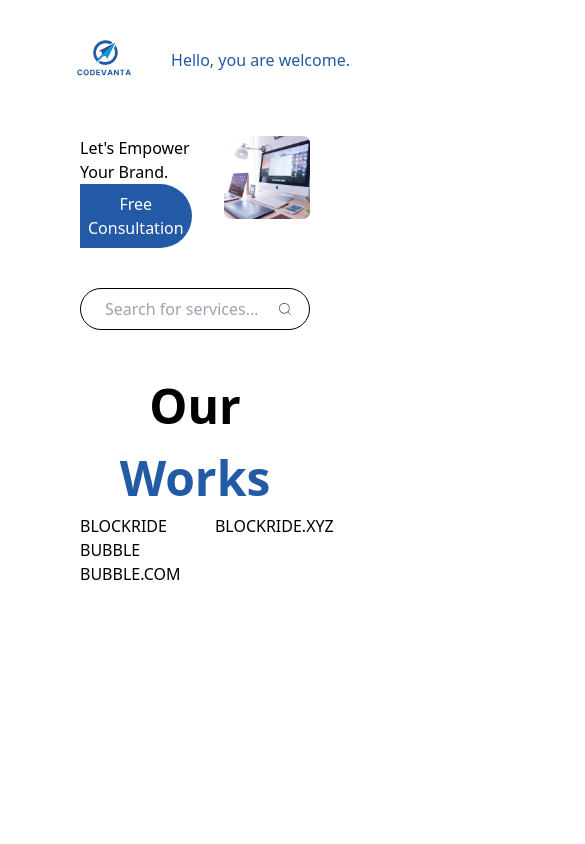
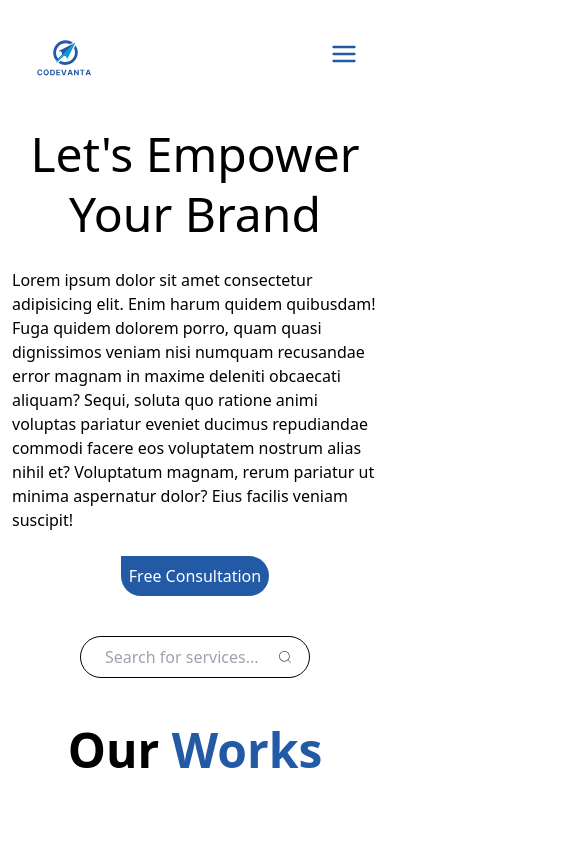
Before and after one commit to Code-Vanta/CompanyWebsite, a React (Vite) app in the folder CodeVanta/: page / in a window 390 px wide. Shown: the top 844 px of the page, 585 px wide, since content can reach past the window. Built offline with nearby package versions, Linux system fonts and the light colour scheme.

Commit message:
Navbar responsiveness and Landing page hero section

```diff
--- a/CodeVanta/src/component/button/Button.jsx
+++ b/CodeVanta/src/component/button/Button.jsx
@@ -3,7 +3,7 @@ import React from 'react'
 const Button = ({text,style}) => {
   return (
     <div>
-        <button className={`${style} rounded-bl-lg`}>{text}</button>
+        <button className={`${style}`}>{text}</button>
     </div>
   )
 }
--- a/CodeVanta/src/component/heroHome/HeroH.jsx
+++ b/CodeVanta/src/component/heroHome/HeroH.jsx
@@ -8,24 +8,25 @@ import { CiSearch } from 'react-icons/ci'
 const HeroH = () => {
   return (
     <section className=''>
-        <div className='px-[5rem] pt-4 pb-6 flex gap-[2rem]'>
-            <div>
-                <p>Let's Empower Your Brand.</p>
-                <p></p>
+        <div className='px-[5rem] sm:pt-1 pt-4 pb-6 flex gap-[5.5rem] md:flex md:flex-col-reverse items-center md:px-[1rem] sm:px-3'>
+            <div className='lg:w-[52%] flex flex-col items-center lg:block w-full '>
+                <p className='font-semibold leading-tight text-[5rem] sm:font-medium sm:text-[3rem] text-center lg:text-start'>Let's Empower Your Brand</p>
+                <p className='py-[1.5rem]'>Lorem ipsum dolor sit amet consectetur adipisicing elit. Enim harum quidem quibusdam! Fuga quidem dolorem porro, quam quasi dignissimos veniam nisi numquam recusandae error magnam in maxime deleniti obcaecati aliquam?
+                Sequi, soluta quo ratione animi voluptas pariatur eveniet ducimus repudiandae commodi facere eos voluptatem nostrum alias nihil et? Voluptatum magnam, rerum pariatur ut minima aspernatur dolor? Eius facilis veniam suscipit!</p>
                     <Button
                     text = {'Free Consultation'}
-                    style= 'bg-[#225AA5] rounded-r-full text-white py-2 px-2'
+                    style= 'bg-[#225AA5] rounded-r-full rounded-bl-full text-white py-2 px-2'
                     />
             </div>
-            <div>
+            <div className='sm:hidden'>
               <img src={image} alt=''/>
             </div>
         </div>
         <div className='flex justify-center'>
-          <div className="mx-[5rem] mt-4 mb-6 px-4 w-[30rem] flex justify-between items-center rounded-full border-[1px] border-black">
+          <div className="mx-[5rem] my-4 px-4 w-[30rem] flex justify-between items-center rounded-full border-[1px] border-black">
             <input type='text'
             placeholder='Search for services...'
-            className="border-none rounded-full w-[90%] h-[] p-2 outline-none"
+            className="border-none rounded-full w-[90%] p-2 outline-none"
             />
             <CiSearch className="text-gray-700"/>
           </div>
--- a/CodeVanta/src/component/navbar/Navbar.jsx
+++ b/CodeVanta/src/component/navbar/Navbar.jsx
@@ -1,23 +1,32 @@
 import React from 'react'
-import { Link } from 'react-router-dom'
+import {FiMenu} from 'react-icons/fi'
+import {FiX} from 'react-icons/fi'
+import {useState} from 'react'
 import logo from '../../assets/companyLogo.svg'
 
 const Navbar = () => {
+    const[toggle, setToggle] = useState(false)
+    const letToggle = () => {
+    setToggle(!toggle)
+    }
   return (
     <nav className='relative'>
-        <div className='px-10 flex justify-between items-center'>
-            <div>
+        <div className='sm:px-0 px-10 flex justify-between items-center '>
+            <div className={toggle ? "hidden" : 'block mr-8' }>
                 <img src={logo} alt='Company Logo' className='w-[8rem] h-[7.5rem]'/>
             </div>
-            <div className='flex gap-4 py-3 border-b-4 sm:hidden'>
+            <div className='hidden sm:block md: absolute right-[2rem] top-[2.5rem]' onClick={letToggle}>
+                {toggle ? <FiX size={28} className='text-white'/> : <FiMenu size={28} className='text-[#225AA5]'/>}
+            </div>
+            <div className={toggle ? 'h-screen w-full items-center pt-[2rem] text-white flex flex-col gap-[2rem] bg-[#225AA5]' : 'flex gap-4 py-3 border-b-4 sm:hidden'}>
                 <p className='hover:text-[#225AA5] hover:border-b-2 hover:border-[#225AA5]'>About</p>
                 <p className='hover:text-[#225AA5] hover:border-b-2 hover:border-[#225AA5]'>Contact</p>
                 <p className='hover:text-[#225AA5] hover:border-b-2 hover:border-[#225AA5]'>Blog</p>
                 <p className='hover:text-[#225AA5] hover:border-b-2 hover:border-[#225AA5]'>Works</p>
                 <p className='hover:text-[#225AA5] hover:border-b-2 hover:border-[#225AA5]'>Services</p>
             </div>
-            <div>
-                <p className='text-[#225AA5] font-normal'>Hello, you are welcome.</p>
+            <div className='sm:hidden'>
+                <p className='text-[#225AA5] font-normal sm:hidden'>Hello, you are welcome.</p>
             </div>
         </div>
     </nav>
--- a/CodeVanta/src/component/works/Works.jsx
+++ b/CodeVanta/src/component/works/Works.jsx
@@ -3,28 +3,30 @@ import React from "react";
 const Works = () => {
   return (
     <section>
-      <div className='px-[5rem] pt-4 pb-6'>
-        <p className="text-center font-semibold text-[3rem]">
+      <div className="px-[5rem] pt-4 sm:pt-1 pb-6 md:px-[1rem] sm:px-3">
+        <p className="text-center font-semibold text-[3rem] py-4">
           Our <span className="text-[#225AA5]">Works</span>
         </p>
-        <div>
-          <div className="flex gap-[3rem]">
-            <div>
-              <h5>BLOCKRIDE</h5>
-              <p></p>
+        <div className="flex flex-col gap-6">
+          <div className="flex gap-[5rem] items-center">
+            <div className="w-[40%]">
+              <h5 className="text-[#225AA5] font-normal text-[7rem]">BLOCKRIDE</h5>
+              <p>Lorem ipsum dolor sit amet consectetur adipisicing elit. Enim harum quidem quibusdam! Fuga quidem dolorem porro, quam quasi dignissimos veniam nisi numquam recusandae error magnam in maxime deleniti obcaecati aliquam?
+              Sequi, soluta quo ratione animi voluptas pariatur eveniet ducimus repudiandae commodi facere eos voluptatem nostrum alias nihil et? Voluptatum magnam, rerum pariatur ut minima aspernatur dolor? Eius facilis veniam suscipit!</p>
             </div>
             <p>
               BLOCKRIDE.<span>XYZ</span>
             </p>
           </div>
-          <div>
-            <div>
-              <div>
-                <h5>BUBBLE</h5>
-                <p></p>
-              </div>
-              <p>
-                BUBBLE.<span>COM</span>
+          <div className="flex gap-[4rem] items-start">
+            <div className="w-[40%]">
+              <h5 className="text-[#225AA5] font-normal text-[7rem]">BUBBLE</h5>
+              <p>Lorem ipsum dolor sit amet consectetur adipisicing elit. Enim harum quidem quibusdam! Fuga quidem dolorem porro, quam quasi dignissimos veniam nisi numquam recusandae error magnam in maxime deleniti obcaecati aliquam?
+              Sequi, soluta quo ratione animi voluptas pariatur eveniet ducimus repudiandae commodi facere eos voluptatem nostrum alias nihil et? Voluptatum magnam, rerum pariatur ut minima aspernatur dolor? Eius facilis veniam suscipit!</p>
+            </div>
+            <div className="w-[60%]">
+              <p className="font-extrabold text-[12rem] leading-none">
+                BUBBLE.<br /><span className="font-medium text-[9rem]">COM</span>
               </p>
             </div>
           </div>
--- a/CodeVanta/tailwind.config.js
+++ b/CodeVanta/tailwind.config.js
@@ -14,9 +14,9 @@ export default {
       },
 
       screens: {
-        md: { min: "415px", max: "800px" },
+        md: { min: "416px", max: "800px" },
 
-        sm: { max: "414px" }
+        sm: { max: "415px" }
       },
     },
   },
```
Also changed, not shown: CodeVanta/src/assets/companyLogo.svg.
